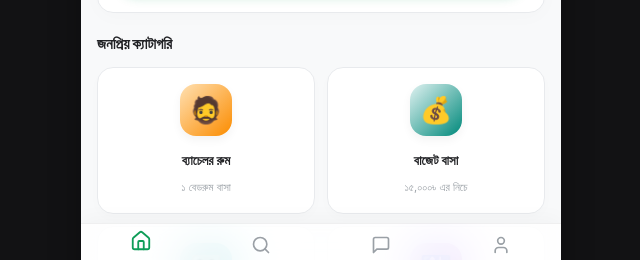
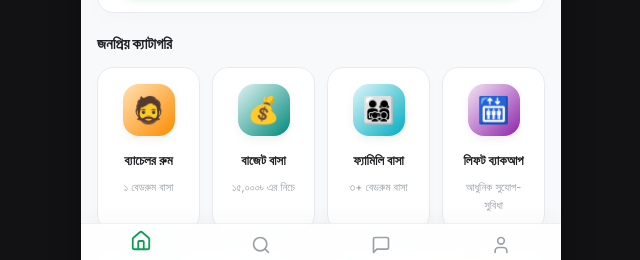
Before and after one commit to HAjAdnan/basa, a React (Vite) app: page / in a window 1280 px wide. Shown: the part 512-772 px from the top of the page, without its empty margins (319-959 px from the left). Built offline with nearby package versions, Linux system fonts and the light colour scheme; no server answers; the database is empty.

Commit message:
responsive: optimize homepage grids and listing cards for tablet screens

```diff
--- a/src/pages/Home.tsx
+++ b/src/pages/Home.tsx
@@ -153,7 +153,7 @@ export const Home: React.FC = () => {
       {/* 3. Popular Categories Shortcuts */}
       <div>
         <h3 style={{ fontSize: '15px', fontWeight: '700', marginBottom: '12px' }}>জনপ্রিয় ক্যাটাগরি</h3>
-        <div style={{ display: 'grid', gridTemplateColumns: 'repeat(2, 1fr)', gap: '12px' }}>
+        <div className="category-grid">
           <Link to="/listings?bedrooms=1" style={{ textDecoration: 'none' }}>
             <div className="category-card">
               <div className="category-icon-wrapper icon-bachelor">🧔</div>
```
